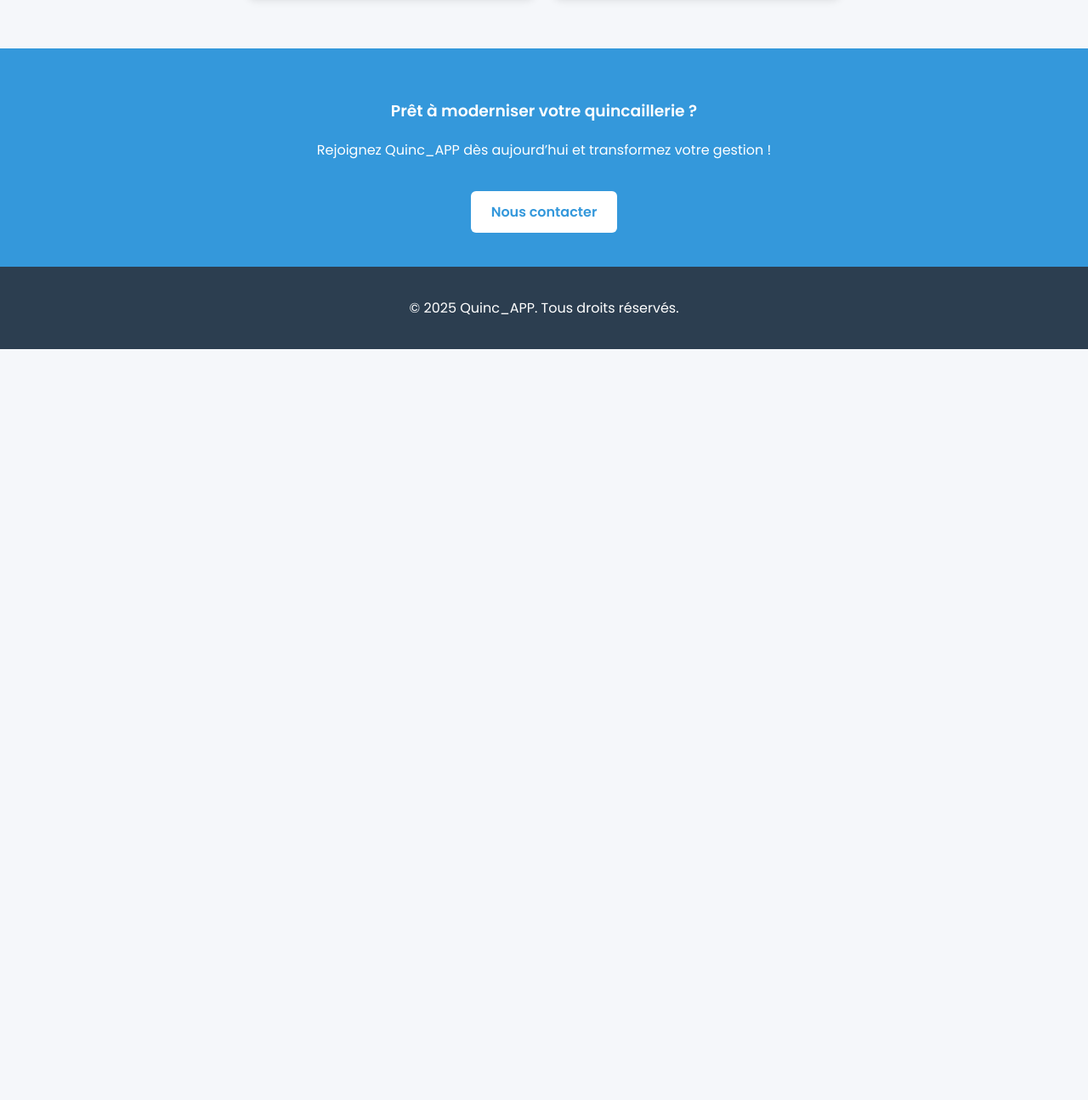
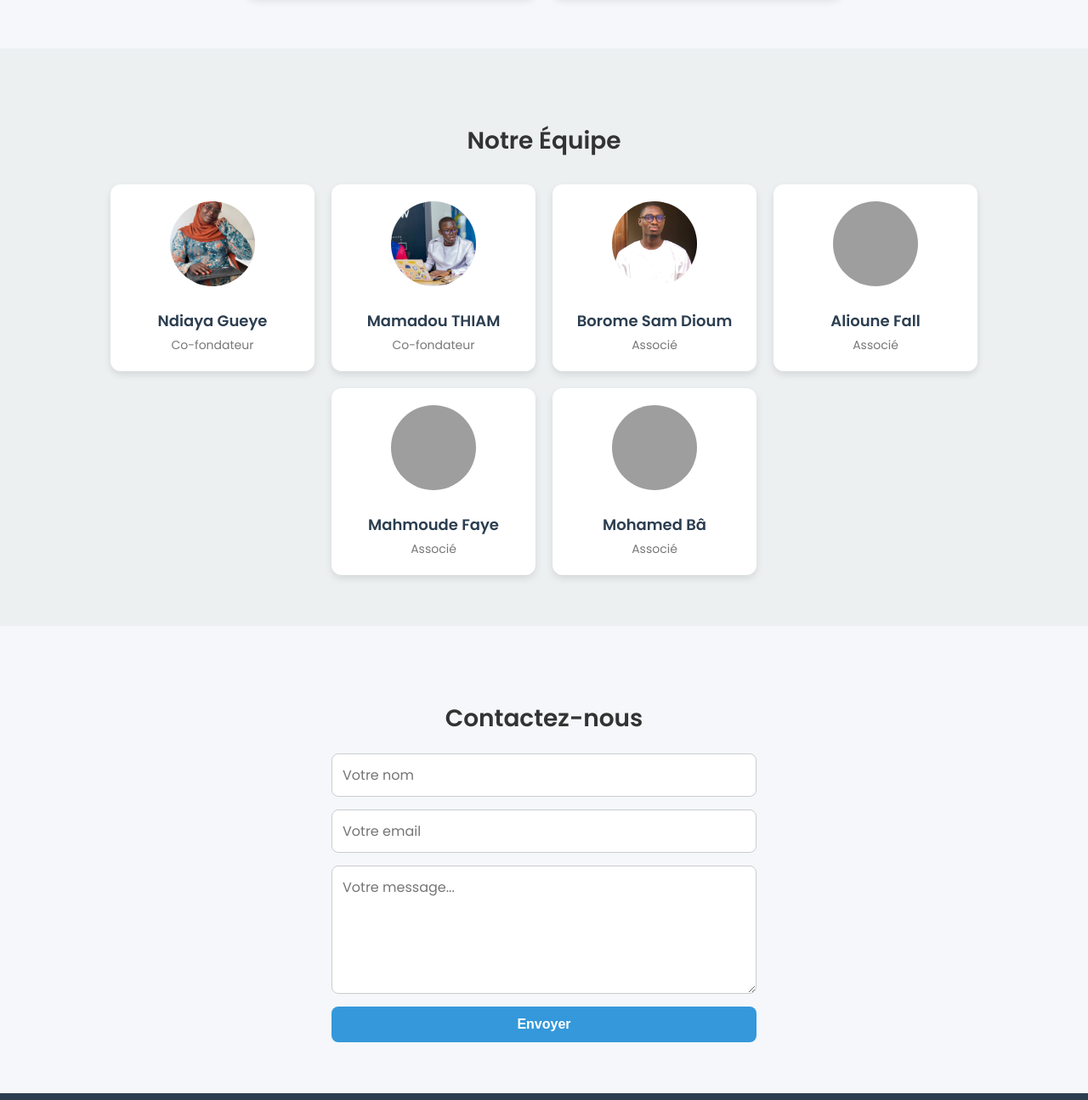
Before and after one commit to Mamadou-Thiam/Quinc_APP, a plain HTML site: page index.html in a window 1280 px wide. Shown: the part 1165-2460 px from the top of the page at 85% size. Before the commit the page ends 1576 px from the top, so only its background shows below. Drawn offline with Linux system fonts and the light colour scheme; grey boxes are pictures that could not be loaded.

Commit message:
quinc_version2

```diff
--- a/index.html
+++ b/index.html
@@ -3,6 +3,7 @@
 <head>
   <meta charset="UTF-8" />
   <meta name="viewport" content="width=device-width, initial-scale=1.0" />
+  <link rel="stylesheet" href="style.css">
   <title>Quinc_APP - Gestion de Quincaillerie</title>
   <link href="https://fonts.googleapis.com/css2?family=Poppins:wght@400;600&display=swap" rel="stylesheet" />
   <style>
@@ -32,7 +33,8 @@
       font-weight: 500;
     }
     .hero {
-      background: url('https://images.unsplash.com/photo-1570129477492-45c003edd2be') no-repeat center center/cover;
+      background: linear-gradient(rgba(0, 0, 0, 0.7), rgba(0, 0, 0, 0.7)),
+                  url('https://images.unsplash.com/photo-1600880292203-757bb62b4baf?ixlib=rb-1.2.1&auto=format&fit=crop&w=1350&q=80') no-repeat center center/cover;
       color: white;
       padding: 100px 40px;
       text-align: center;
@@ -88,6 +90,75 @@
       display: inline-block;
       margin-top: 20px;
     }
+    .team {
+      padding: 60px 40px;
+      background-color: #ecf0f1;
+      text-align: center;
+    }
+    .team h3 {
+      font-size: 28px;
+      margin-bottom: 20px;
+    }
+    .team-grid {
+      display: flex;
+      flex-wrap: wrap;
+      justify-content: center;
+      gap: 20px;
+      margin-top: 30px;
+    }
+    .team-member {
+      background-color: white;
+      border-radius: 12px;
+      box-shadow: 0 4px 8px rgba(0, 0, 0, 0.1);
+      width: 200px;
+      text-align: center;
+      padding: 20px;
+    }
+    .team-member img {
+      width: 100px;
+      height: 100px;
+      border-radius: 50%;
+      object-fit: cover;
+      margin-bottom: 10px;
+    }
+    .team-member h4 {
+      margin: 10px 0 5px;
+      font-size: 18px;
+      color: #2c3e50;
+    }
+    .team-member p {
+      margin: 0;
+      font-size: 14px;
+      color: #777;
+    }
+    .contact-form {
+      max-width: 500px;
+      margin: 0 auto;
+      display: flex;
+      flex-direction: column;
+      gap: 15px;
+    }
+    .contact-form input,
+    .contact-form textarea {
+      padding: 12px;
+      border: 1px solid #ccc;
+      border-radius: 8px;
+      font-size: 16px;
+      font-family: 'Poppins', sans-serif;
+    }
+    .contact-form button {
+      background-color: #3498db;
+      color: white;
+      border: none;
+      padding: 12px;
+      border-radius: 8px;
+      font-size: 16px;
+      font-weight: bold;
+      cursor: pointer;
+    }
+    .contact-form button:hover {
+      background-color: #2980b9;
+    }
     footer {
       background-color: #2c3e50;
       color: white;
@@ -102,7 +173,8 @@
     <nav>
       <a href="#features">Fonctionnalités</a>
       <a href="#pricing">Tarifs</a>
-      <a href="#contact">Contact</a>
+      <a href="#team">Équipe</a>
+      <a href="#formulaire">Contact</a>
     </nav>
   </header>
 
@@ -143,10 +215,50 @@
     </div>
   </section>
 
-  <section class="cta" id="contact">
-    <h3>Prêt à moderniser votre quincaillerie ?</h3>
-    <p>Rejoignez Quinc_APP dès aujourd’hui et transformez votre gestion !</p>
-    <a href="mailto:contact@quincapp.sn">Nous contacter</a>
+  <section class="team" id="team">
+    <h3>Notre Équipe</h3>
+    <div class="team-grid">
+      <div class="team-member">
+        <img src="asset/WhatsApp Image 2025-06-12 at 22.57.30.jpeg" alt="Ndiaya Gueye">
+        <h4>Ndiaya Gueye</h4>
+        <p>Co-fondateur</p>
+      </div>
+      <div class="team-member">
+        <img src="asset/WhatsApp Image 2025-06-13 at 00.36.28.jpeg" alt="Mamadou">
+        <h4>Mamadou THIAM</h4>
+        <p>Co-fondateur</p>
+      </div>
+      <div class="team-member">
+        <img src="asset/WhatsApp Image 2025-06-13 at 00.43.05.jpeg" alt="Sam Dioum">
+        <h4> Borome Sam Dioum</h4>
+        <p>Associé</p>
+      </div>
+      <div class="team-member">
+        <img src="https://randomuser.me/api/portraits/men/35.jpg" alt="Mamadou Thiam">
+        <h4>Alioune Fall</h4>
+        <p>Associé</p>
+      </div>
+      <div class="team-member">
+        <img src="https://randomuser.me/api/portraits/men/36.jpg" alt="Mahmoude Alune Fall">
+        <h4>Mahmoude Faye </h4>
+        <p>Associé</p>
+      </div>
+        <div class="team-member">
+        <img src="https://randomuser.me/api/portraits/men/36.jpg" alt="Mahmoude Alune Fall">
+        <h4>Mohamed Bâ </h4>
+        <p>Associé</p>
+      </div>
+    </div>
+  </section>
+
+  <section class="section" id="formulaire">
+    <h3>Contactez-nous</h3>
+    <form class="contact-form" action="mailto:contact@quincapp.sn" method="POST" enctype="text/plain">
+      <input type="text" name="nom" placeholder="Votre nom" required />
+      <input type="email" name="email" placeholder="Votre email" required />
+      <textarea name="message" rows="5" placeholder="Votre message..." required></textarea>
+      <button type="submit">Envoyer</button>
+    </form>
   </section>
 
   <footer>
--- a/style.css
+++ /dev/null
@@ -1,60 +0,0 @@
-body {
-  font-family: Arial, sans-serif;
-  margin: 0;
-  padding: 0;
-  background-color: #f5f5f5;
-  color: #333;
-}
-
-header {
-  background-color: #0c4a6e;
-  color: white;
-  padding: 20px;
-  text-align: center;
-}
-
-nav {
-  display: flex;
-  justify-content: center;
-  background-color: #1e293b;
-  padding: 10px 0;
-}
-
-nav a {
-  color: white;
-  margin: 0 15px;
-  text-decoration: none;
-}
-
-.container {
-  padding: 30px;
-}
-
-.hero {
-  background-color: #e2e8f0;
-  padding: 40px;
-  text-align: center;
-  border-radius: 8px;
-}
-
-.section {
-  margin-top: 40px;
-}
-
-footer {
-  background-color: #1e293b;
-  color: white;
-  text-align: center;
-  padding: 20px;
-  margin-top: 40px;
-}
-
-.cta {
-  background-color: #0c4a6e;
-  color: white;
-  padding: 15px 30px;
-  text-decoration: none;
-  border-radius: 5px;
-  display: inline-block;
-  margin-top: 20px;
-}
```
Also changed, not shown: asset/WhatsApp Image 2025-06-12 at 22.57.30.jpeg (added), asset/WhatsApp Image 2025-06-13 at 00.36.28.jpeg (added), asset/WhatsApp Image 2025-06-13 at 00.38.47.jpeg (added), asset/WhatsApp Image 2025-06-13 at 00.43.05.jpeg (added).
